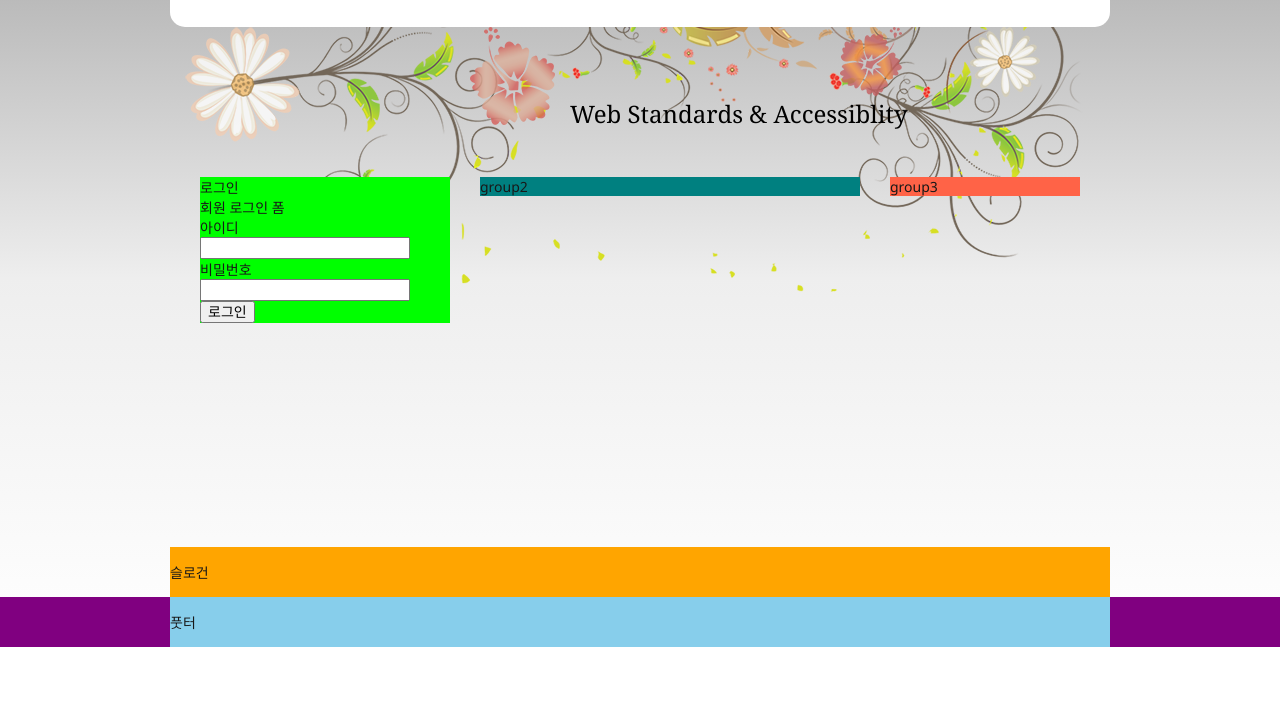
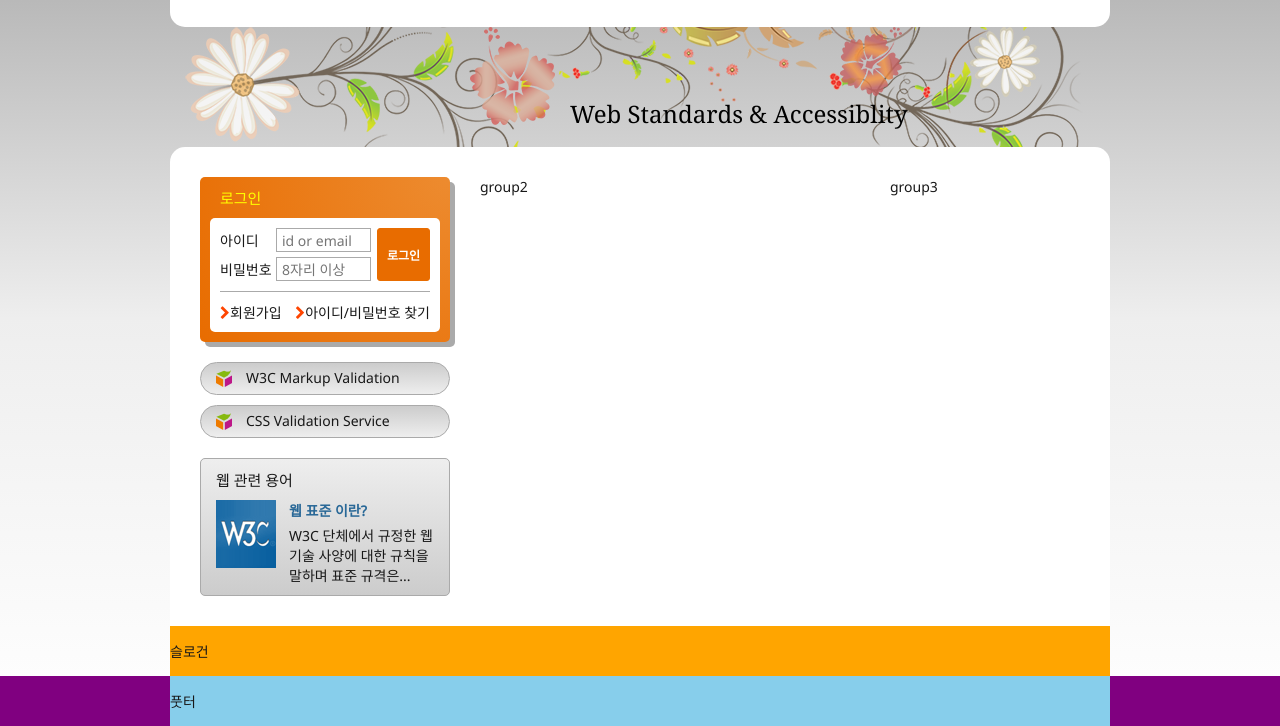
Before and after one commit to stared329/www, a plain HTML site: page index.html in a window 1280 px wide. Shown: the part 90-816 px from the top of the page. Drawn offline with nearby package versions, Linux system fonts and the light colour scheme.

Commit message:
그룹1 영역 완성

```diff
--- a/css/style.css
+++ b/css/style.css
@@ -10,7 +10,7 @@
 
 /* css reset */
 
-html, body, div, span, applet, object, iframe, h1, h2, h3, h4, h5, h6, p, blockquote, pre, a, abbr, acronym, address, big, cite, code, del, dfn, em, img, ins, kbd, q, s, samp, small, strike, strong, sub, sup, tt, var, b, u, i, center, dl, dt, dd, ol, ul, li, fieldset, form, label, legend, table, caption, tbody, tfoot, thead, tr, th, td, article, aside, canvas, details, embed, figure, figcaption, footer, header, hgroup, menu, nav, output, ruby, section, summary, time, mark, audio, video {
+html, body, button, div, span, applet, object, iframe, h1, h2, h3, h4, h5, h6, p, blockquote, pre, a, abbr, acronym, address, big, cite, code, del, dfn, em, img, ins, kbd, q, s, samp, small, strike, strong, sub, sup, tt, var, b, u, i, center, dl, dt, dd, ol, ul, li, fieldset, form, label, legend, table, caption, tbody, tfoot, thead, tr, th, td, article, aside, canvas, details, embed, figure, figcaption, footer, header, hgroup, menu, nav, output, ruby, section, summary, time, mark, audio, video {
   margin: 0;
   padding: 0;
   border: 0;
@@ -53,7 +53,7 @@ a:hover, a:focus {
 
 /* 크로스 브라우징에 필요하여 다양한 경우를 고려해서 없애야 함 line-height, font 사이즈 변경등의 옵션도 줘야할 경우가 있다 */
 
-.readable-hidden, .a11y {
+.readable-hidden, .a11y, legend {
   position: absolute;
   width: 1px;
   height: 1px;
@@ -313,9 +313,10 @@ a:hover, a:focus {
 /* 메인 콘텐츠 */
 
 .main-content {
-  /* background-color: blue; */
+  background-color: #fff;
   padding: 30px 15px;
   min-height: 400px;
+  border-radius: 15px 15px 0 0;
   /* height: 60vh;
   display: flex;
   flex-direction: row;
@@ -328,18 +329,180 @@ a:hover, a:focus {
 .group1 {
   width: 250px;
   float: left;
-  background-color: lime;
 }
 .group2 {
   width: 380px;
   float: left;
-  background-color: teal;
 }
 .group3 {
   width: 190px;
   float: left;
-  background-color: tomato;
 }
+
+/* 로그인 영역 */
+
+.login {
+  background: #ed8b2f radial-gradient(circle at right top, #ed8b2f 0%, #e86c00 100%);
+  border-radius: 5px;
+  padding: 10px;
+  /*x, y, blur, spray*/
+  box-shadow: 5px 5px 0 0 #aaa;
+}
+.login-heading {
+  color: #ffff00;
+  font-family: "Noto Sans Bold";
+  font-size: 1.5rem;
+  /* 첫 줄 들여쓰기 2em-두글자만큼 들여쓰기 */
+  text-indent: 10px;
+}
+.login-form {
+  background: #fff;
+  border-radius: 5px 5px 0 0;
+  margin-top: 10px;
+  padding: 10px 10px 0;
+}
+.login-form fieldset {
+  border-bottom: 1px solid #aaa;
+  position: relative;
+  padding-bottom: 5px;
+}
+
+/* 브라우저 별로 버튼 기본 디자인 값이 다르기 때문에버튼 디자인 시에는 padding, margin 값을 꼭 설정해 주는게 좋다. */
+
+.btn-login {
+  position: absolute;
+  top: 0;
+  right: 0;
+  width: 53px;
+  height: 53px;
+  background: #e86c00;
+  border: #e86c00 solid 1px;
+  border-radius: 3px;
+  color: #fff;
+  font-size: 1.2rem;
+  padding: 0;
+  margin: 0;
+  cursor: pointer;
+  font-weight: bold;
+}
+.user-email, .user-pw {
+  margin-bottom: 5px;
+}
+.login-form label {
+  display: inline-block;
+  width: 4em;
+}
+
+/* .login-form input[type="email"], .login-form input[type="password"] */
+
+.login-form input {
+  width: 95px;
+  height: 24px;
+  border: 1px solid #aaa;
+  padding-left: 5px;
+}
+.join {
+  display: flex;
+  justify-content: space-between;
+  background: #fff;
+  border-radius: 0 0 5px 5px;
+  padding: 10px;
+}
+.join li::before {
+  content: "\e804";
+  font-family: "fontello";
+  color: orangered;
+}
+.join a {
+  padding: 8px 0;
+}
+.validation {
+  margin-top: 20px;
+}
+.validation-list a {
+  display: block;
+  border: 1px solid #aaa;
+  margin-bottom: 10px;
+  height: 33px;
+  line-height: 30px;
+  border-radius: 17px;
+  background: url("images/validation_icon.png") no-repeat 15px 50%, linear-gradient(to bottom, #ccc, #eee);
+  padding-left: 45px;
+}
+
+/* 실습코드
+validation {
+  margin: 20px 0;
+}
+.validation-list li {
+  background: url("images/validation_icon.png") no-repeat 15px, linear-gradient(to bottom, #ccc 0%, #eee 100%);
+  border: 1px solid #aaa;
+  border-radius: 16px;
+  font-size: 1.2rem;
+  margin: 10px 0;
+}
+.validation-list a {
+  display: inline-block;
+  width: 100%;
+  padding: 5px 5px 5px 40px;
+} */
+
+.term {
+  background: #ccc linear-gradient(to top, #ccc, #eee);
+  border: 1px solid #aaa;
+  border-radius: 5px;
+  margin-top: 20px;
+  padding: 10px 15px;
+}
+.term-heading {
+  font-family: "Noto Sans Bold";
+  font-size: 1.5rem;
+}
+.term-list {
+  margin-top: 10px;
+}
+.term-list-heading {
+  width: 145px;
+  float: right;
+  font-weight: bold;
+  color: #296897;
+}
+.term-list-thumbnail {
+  width: 60px;
+  float: left;
+}
+.term-list-brief {
+  width: 145px;
+  margin-top: 5px;
+  float: right;
+}
+
+/* .term {
+  background: #ccc linear-gradient(to top, #ccc, #eee);
+  border: 1px solid #aaa;
+  border-radius: 5px;
+  margin-top: 20px;
+  padding: 15px;
+}
+.term-heading {
+  font-weight: bold;
+  font-size: 1.6rem;
+  padding-bottom: 10px;
+}
+.term-list-thumbnail {
+  float: left;
+  margin: 4px 10px 0 0;
+}
+.term-list-heading {
+  display: inline-block;
+  color: #296897;
+  font-weight: bold;
+  padding-bottom: 3px;
+}
+.term-list-brief {
+  line-height: 20px;
+} */
+
 .slogan {
   background-color: orange;
   padding: 15px 0;
--- a/index.html
+++ b/index.html
@@ -106,17 +106,44 @@
             <fieldset>
               <legend>회원 로그인 폼</legend>
               <div class="user-email">
-                <label for="user-email">아이디</label>
-                <input type="text" id="user-email">
+                <label for="user-email">아이디</label><input type="email" id="user-email" placeholder="id or email" required>
               </div>
               <div class="user-pw">
-                <label for="user-pw">비밀번호</label>
-                <input type="password" id="user-pw">
+                <label for="user-pw">비밀번호</label><input type="password" id="user-pw" placeholder="8자리 이상" required>
               </div>
               <button type="submit" class="btn-login">로그인</button>
             </fieldset>
           </form>
+          <ul class="join">
+            <li><a href="#">회원가입</a></li>
+            <li><a href="#">아이디/비밀번호 찾기</a></li>
+          </ul>
         </div>
+        <div class="validation">
+          <h2 class="validation-heading readable-hidden">유효성 검사 배너 링크</h2>
+          <ul class="validation-list">
+            <li><a href="http://validator.w3.org/" target="_blank" title="새창">W3C Markup Validation</a></li>
+            <li><a href="http://jigsaw.w3.org/css-validator/" target="_blank" title="새창">CSS Validation Service</a></li>
+          </ul>
+        </div>
+        <div class="term">
+          <h2 class="term-heading">웹 관련 용어</h2>
+          <!-- definition list -->
+          <dl class="term-list clearfix">
+            <!-- definition term -->
+            <dt class="term-list-heading">웹 표준 이란?</dt>
+            <!-- definition describe -->
+            <dd class="term-list-thumbnail"><img src="./images/web_standards.gif" alt="W3C 로고"></dd>
+            <dd class="term-list-brief">W3C 단체에서 규정한 웹기술 사양에 대한 규칙을 말하며 표준 규격은...</dd>
+          </dl>
+        </div>
+
+        <!-- <div class="term">
+          <h2 class="term-heading">웹 관련 용어</h2>
+          <h3 class="termcontent-heading">웹 표준 이란?</h3>
+          <p><img src="./images/web_standards.gif" alt="W3C 로고"></p>
+          <p>W3C 단체에서 규정한 웹기술 사양에 대한 규칙을 말하며 표준 규격은...</p>
+        </div> -->
       </div>
       <div class="group group2">group2</div>
       <div class="group group3">group3</div>
```
